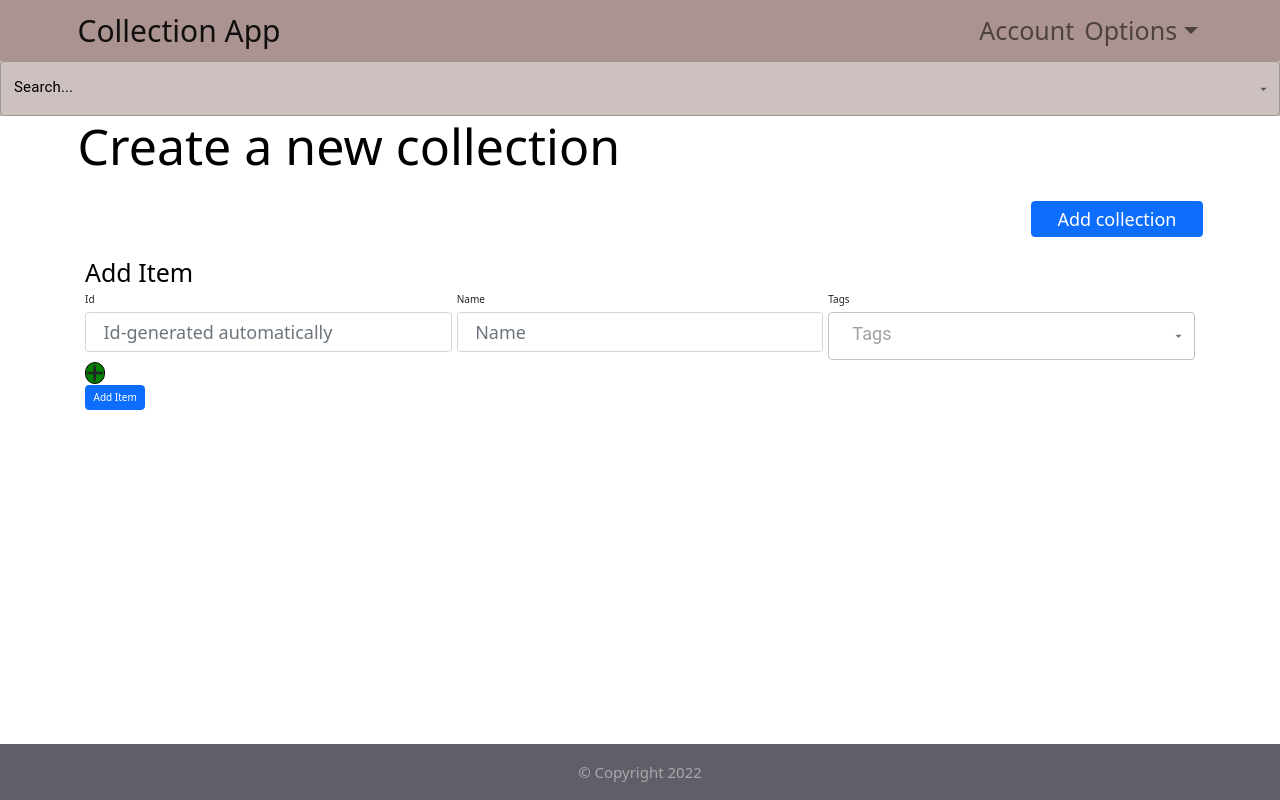
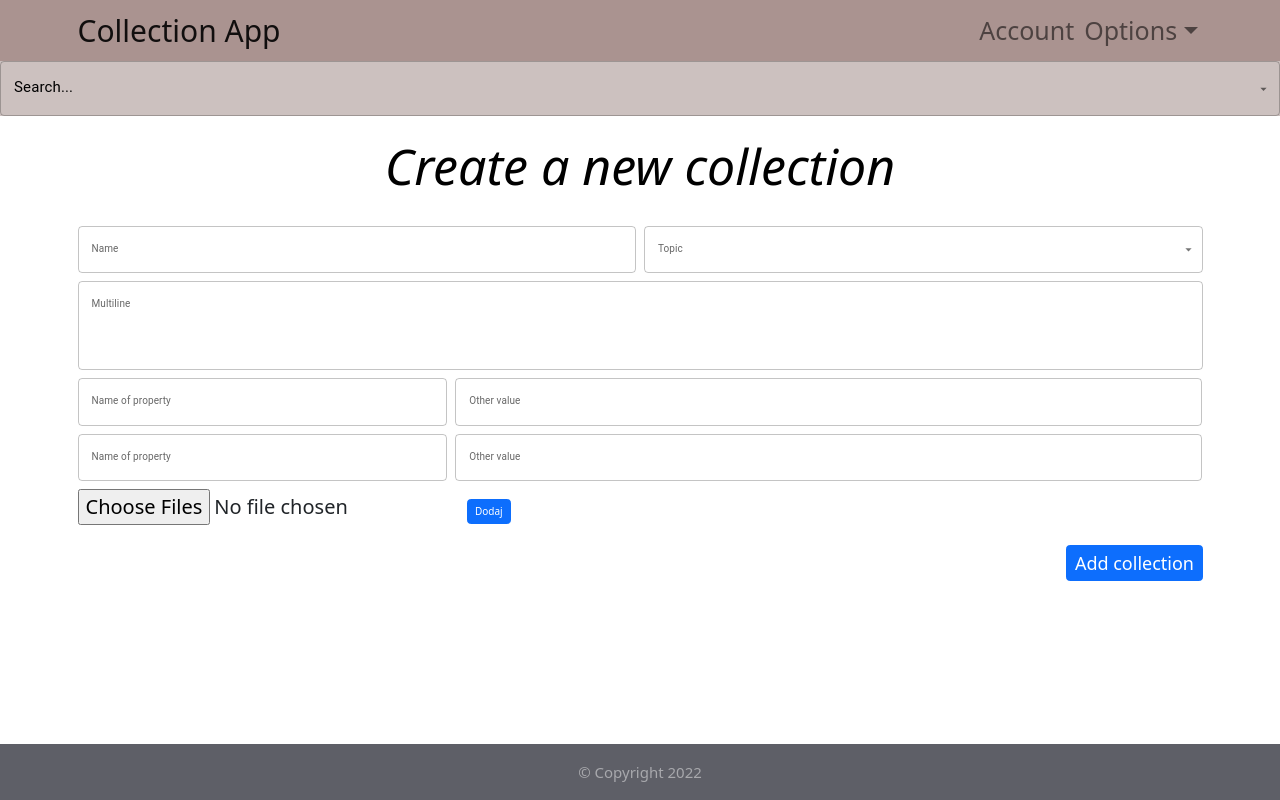
Before and after one commit to AuroreNoire0/Collections-app-intern, a React (Create React App) app in the folder frontend/: page /create-collection in a window 1280 px wide. Built offline with nearby package versions, Linux system fonts and the light colour scheme.

Commit message:
Collection page

```diff
--- a/frontend/src/components/views/AccountView.js
+++ b/frontend/src/components/views/AccountView.js
@@ -2,8 +2,17 @@ import Container from "react-bootstrap/esm/Container";
 
 function AccountView() {
   return (
-    <Container fluid className="">
-      <h1>Hello, user</h1>
+    <Container className={styles.collectionCon}>
+      <h1> Your collection:</h1>
+      <div style={{ height: 400, width: "100%" }}>
+        <DataGrid
+          rows={rows}
+          columns={columns}
+          pageSize={8}
+          rowsPerPageOptions={[8]}
+          checkboxSelection
+        />
+      </div>
     </Container>
   );
 }
--- a/frontend/src/components/views/AddItem.js
+++ b/frontend/src/components/views/AddItem.js
@@ -7,45 +7,39 @@ import { Button } from "react-bootstrap";
 import styles from "./AddItem.module.css";
 import Autocomplete from "@mui/material/Autocomplete";
 import TextField from "@mui/material/TextField";
+import Grid from "@mui/material/Grid";
 import { FontAwesomeIcon } from "@fortawesome/react-fontawesome";
 import { faPlus } from "@fortawesome/free-solid-svg-icons";
 
 function AddItem() {
   return (
     <Container>
-      <h1 className={styles.title}>Add Item</h1>
-      <Row className="g-2">
-        <Col md>
-          <Form.Group className="mb-3" controlId="formBasicId">
-            <Form.Label>Id</Form.Label>
-            <Form.Control
-              className={styles.input}
+      <Grid>
+        <form>
+          <Grid container spacing={1}>
+            <Grid item xs={12} sm={4}>
+              <TextField
                 type="text"
-              placeholder="Id-generated automatically"
+                placeholder="Id (generated automatically)"
+                label="Id (generated automatically)"
+                variant="outlined"
+                className={styles.textField}
+                disabled
               />
-            {/* {emailHasError && (
-              <p className={styles.errorText}>Please enter a valid email.</p>
-            )} */}
-          </Form.Group>
-        </Col>
-        <Col md>
-          <Form.Group className="mb-3" controlId="formBasicName">
-            <Form.Label>Name</Form.Label>
-            <Form.Control
-              className={styles.input}
-              type="text"
-              placeholder="Name"
+            </Grid>
+            <Grid xs={12} sm={4} item>
+              <TextField
+                placeholder="Enter name"
+                label="Name"
+                variant="outlined"
+                className={styles.textField}
               />
-            {/* {emailHasError && (
-              <p className={styles.errorText}>Please enter a valid email.</p>
-            )} */}
-          </Form.Group>
-        </Col>
-        <Col md>
-          <Form.Label>Tags</Form.Label>
+            </Grid>
+            <Grid xs={12} sm={4} item>
               <Autocomplete
                 multiple
                 id="tags-filled"
+                label="Tags"
                 className={styles.input}
                 options={top100Films}
                 getOptionLabel={(option) => option.title}
@@ -54,23 +48,10 @@ function AddItem() {
                   <TextField {...params} placeholder="Tags" />
                 )}
               />
-          {/* {emailHasError && (
-              <p className={styles.errorText}>Please enter a valid email.</p>
-          )} */}
-        </Col>
-      </Row>
-      <FontAwesomeIcon className={styles.plus} icon={faPlus} />
-
-      <div className={styles.divButton}>
-        <Button
-          variant="primary"
-          type="submit"
-          className={styles.subBtn}
-          // disabled={!formIsValid}
-        >
-          Add Item
-        </Button>
-      </div>
+            </Grid>
+          </Grid>
+        </form>
+      </Grid>
     </Container>
   );
 }
--- a/frontend/src/components/views/AddItem.module.css
+++ b/frontend/src/components/views/AddItem.module.css
@@ -7,9 +7,16 @@
   font-size: 2rem;
   border: 1px solid black;
   border-radius: 1rem;
-  background-color: green;
 }
 
 .plus:hover {
   background-color: darkgreen;
 }
+
+::placeholder {
+  font-size: 2rem;
+}
+
+.textField {
+  width: 100% !important;
+}
--- a/frontend/src/components/views/CollectionPage.module.css
+++ b/frontend/src/components/views/CollectionPage.module.css
@@ -6,3 +6,7 @@
 .collectionCon h1 {
   margin: 1rem;
 }
+
+.title .textField {
+  width: 100% !important;
+}
--- a/frontend/src/components/views/CreateNewCollection.js
+++ b/frontend/src/components/views/CreateNewCollection.js
@@ -1,90 +1,177 @@
+import * as React from "react";
+import { useState } from "react";
 import Container from "react-bootstrap/esm/Container";
+import Box from "@mui/material/Box";
+import TextField from "@mui/material/TextField";
+import Grid from "@mui/material/Grid";
 import FloatingLabel from "react-bootstrap/FloatingLabel";
 import Form from "react-bootstrap/Form";
 import Row from "react-bootstrap/esm/Row";
 import Col from "react-bootstrap/esm/Col";
 import { Button } from "react-bootstrap";
-import AddItem from "./AddItem";
+
 import styles from "./CreateNewCollection.module.css";
+import MenuItem from "@mui/material/MenuItem";
 
 function CreateNewCollection() {
+  const [topic, setTopic] = useState("");
+  const topics = [
+    {
+      value: "Books",
+      label: "Books",
+    },
+    {
+      value: "Signs",
+      label: "Signs",
+    },
+    {
+      value: "Whiskys",
+      label: "Whiskys",
+    },
+    {
+      value: "Cars",
+      label: "Cars",
+    },
+    {
+      value: "Toys",
+      label: "Toys",
+    },
+    {
+      value: "Games",
+      label: "Games",
+    },
+    {
+      value: "Postcards",
+      label: "Postcards",
+    },
+    {
+      value: "Shoes",
+      label: "Shoes",
+    },
+    {
+      value: "Films",
+      label: "Films",
+    },
+
+    {
+      value: "Jewellery",
+      label: "Jewellery",
+    },
+
+    {
+      value: "Other",
+      label: "Other",
+    },
+  ];
+
+  const handleChange = (event) => {
+    setTopic(event.target.value);
+  };
   return (
     <Container>
+      <div className={styles.divTitle}>
         <h1 className={styles.title}>Create a new collection</h1>
+      </div>
+      <Grid className={styles.form}>
+        <form>
+          <Grid container spacing={1}>
+            <Grid xs={12} sm={6} item>
+              <TextField
+                placeholder="Enter name"
+                label="Name"
+                variant="outlined"
+                className={styles.textField}
+              />
+            </Grid>
+            <Grid xs={12} sm={6} item>
+              <TextField
+                id="outlined-select-currency"
+                select
+                label="Topic"
+                value={topic}
+                className={styles.textField}
+                onChange={handleChange}
+              >
+                {topics.map((option) => (
+                  <MenuItem key={option.value} value={option.value}>
+                    {option.label}
+                  </MenuItem>
+                ))}
+              </TextField>
+            </Grid>
+            <Grid item xs={12}>
+              <TextField
+                id="outlined-multiline-static"
+                label="Multiline"
+                multiline
+                rows={4}
+                placeholder="Description"
+                className={styles.textField}
+              />
+            </Grid>
+            <Grid item xs={4}>
+              <TextField
+                type="text"
+                placeholder="Enter name of property"
+                label="Name of property"
+                variant="outlined"
+                className={styles.textField}
+              />
+            </Grid>
+            <Grid item xs={8}>
+              <TextField
+                type="text"
+                placeholder="Enter other value"
+                label="Other value"
+                variant="outlined"
+                className={styles.textField}
+              />
+            </Grid>
+            <Grid item xs={4}>
+              <TextField
+                type="text"
+                placeholder="Enter name of property"
+                label="Name of property"
+                variant="outlined"
+                className={styles.textField}
+              />
+            </Grid>
+            <Grid item xs={8}>
+              <TextField
+                type="data"
+                placeholder="Enter other value"
+                label="Other value"
+                variant="outlined"
+                className={styles.textField}
+              />
+            </Grid>
+            <Grid item xs={12}>
+              <input
+                accept="image/*"
+                className={styles.input}
+                id="raised-button-file"
+                multiple
+                type="file"
+              />
 
-      {/* <Row className="g-2">
-        <Col md>
-          <FloatingLabel
-            className={styles.name}
-            controlId="floatingInputGrid"
-            label="Collection name"
-          >
-            <Form.Control
-              className={styles.input}
-              size="lg"
-              type="text"
-              placeholder="Name"
-            />
-          </FloatingLabel>
-        </Col>
-        <Col md>
-          <FloatingLabel
-            className={styles.topic}
-            controlId="floatingSelectGrid"
-            size="lg"
-          >
-            <Form.Select
-              aria-label="Floating label select example"
-              className={styles.selects}
-              size="lg"
-            >
-              <option>Choose corresponding topic</option>
-              <option value="Books">Books</option>
-              <option value="Signs">Signs</option>
-              <option value="Whiskys">Whiskys</option>
-              <option value="Cars">Cars</option>
-              <option value="Toys">Toys</option>
-              <option value="Games">Games</option>
-              <option value="Postcards">Postcards</option>
-              <option value="Shoes">Shoes</option>
-              <option value="Jewellery">Jewellery</option>
-              <option value="Films">Films</option>
-              <option value="Other">Other</option>
-            </Form.Select>
-          </FloatingLabel>
-        </Col>
-      </Row>
-      <FloatingLabel
-        controlId="floatingTextarea"
-        label="Description"
-        className={styles.description}
-      >
-        <Form.Control
-          className={styles.descriptionField}
-          as="textarea"
-          placeholder="Leave a comment here"
-        />
-      </FloatingLabel>
-
-      <Form.Group controlId="pic">
-        <Form.Label className={styles.labelImage}>Image</Form.Label>
-        <Form.Control
-          type="file"
-          label="Upload Profile Picture"
-          className={styles.image}
-        />
-      </Form.Group> */}
-      <div className={styles.divButton}>
+              <label htmlFor="raised-button-file">
                 <Button
                   variant="primary"
-          type="submit"
-          className={styles.subBtn}
-          // disabled={!formIsValid}
+                  component="span"
+                  className={styles.uploadBtn}
                 >
+                  Dodaj
+                </Button>
+              </label>
+            </Grid>
+            <div className={styles.divButton}>
+              <Button type="submit" variant="primary" className={styles.subBtn}>
                 Add collection
               </Button>
             </div>
-      <AddItem />
+          </Grid>
+        </form>
+      </Grid>
     </Container>
   );
 }
--- a/frontend/src/components/views/CreateNewCollection.module.css
+++ b/frontend/src/components/views/CreateNewCollection.module.css
@@ -1,5 +1,17 @@
+.divTitle {
+  text-align: center;
+  justify-content: center;
+}
+
 .title {
   font-size: 5rem;
+  margin: 1rem;
+  padding: 1rem;
+  font-style: italic;
+}
+
+.form {
+  margin: 2rem 0rem;
 }
 
 .name,
@@ -37,10 +49,25 @@
 .divButton {
   display: flex;
   justify-content: flex-end;
+  width: 100% !important;
 }
 .subBtn {
   font-size: 1.8rem;
-  padding-left: 2.5rem;
-  padding-right: 2.5rem;
+  /* padding-left: 2.5rem;
+  padding-right: 2.5rem; */
   margin: 2rem 0rem 2rem 2rem;
 }
+
+.textField {
+  width: 100% !important;
+}
+
+.plus {
+  font-size: 2rem;
+  border: 1px solid black;
+  border-radius: 1rem;
+}
+
+.plus:hover {
+  background-color: darkgreen;
+}
```
Also changed, not shown: frontend/src/components/views/CollectionPage.js (+10 -5 lines). Lines whose indentation alone changed are shown as unchanged.
